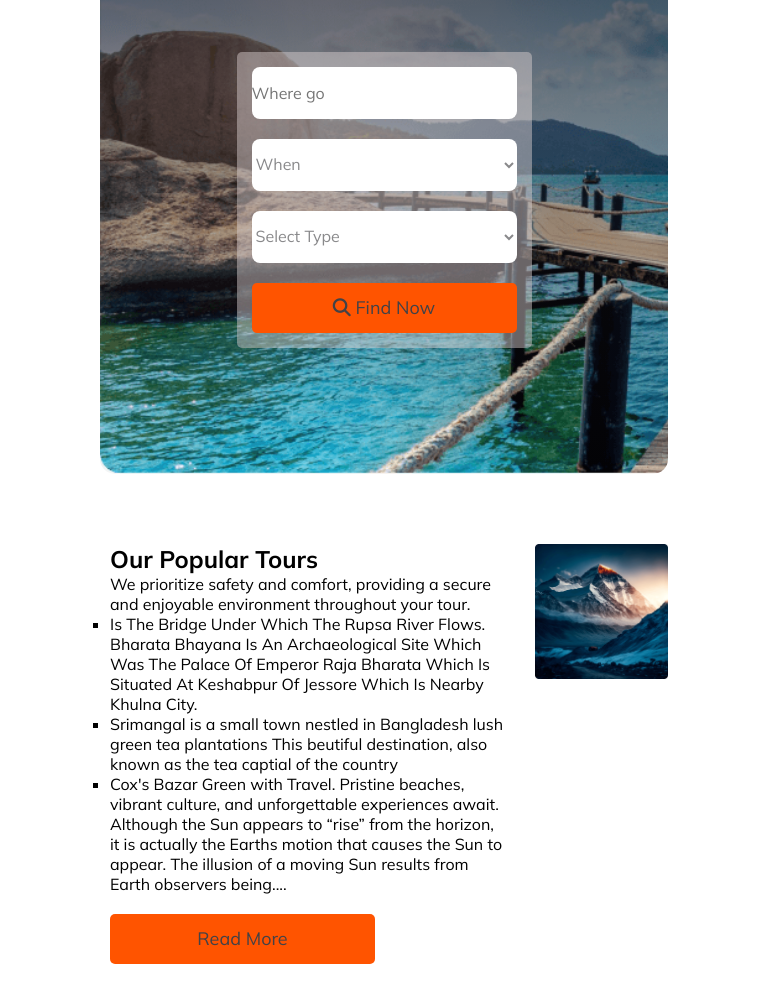
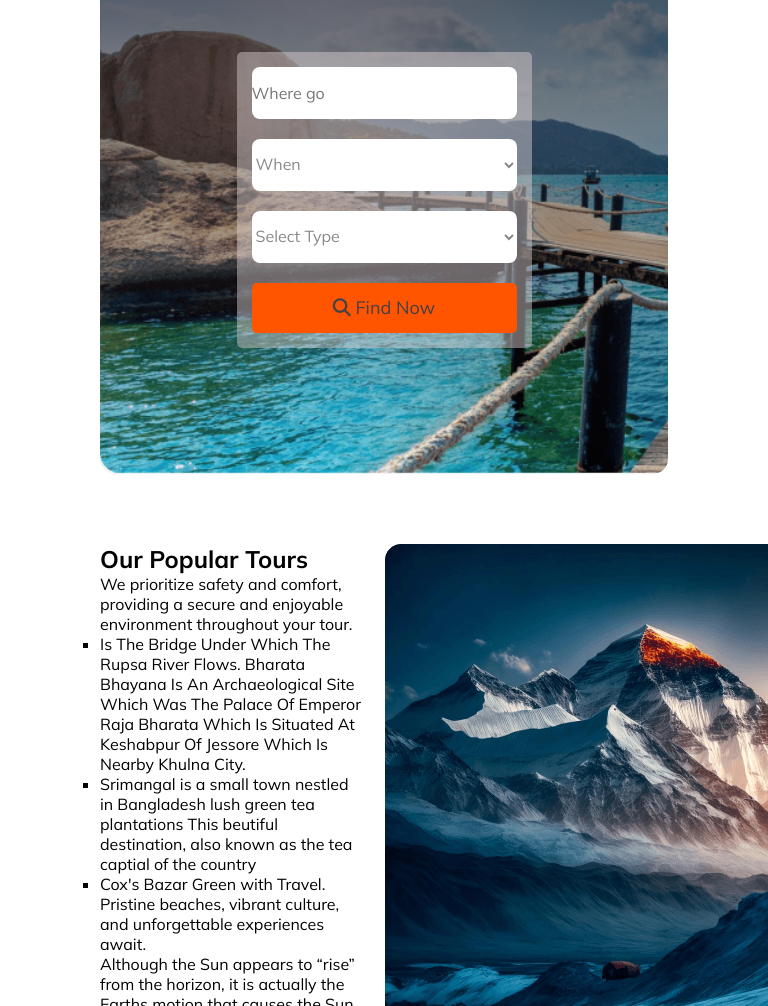
Before and after one commit to Azahar-Uddin-Akash/B-9-A-2, a plain HTML site: page index.html in a window 768 px wide. Shown: the part 294-1300 px from the top of the page. Drawn offline with Linux system fonts and the light colour scheme.

Commit message:
css update

```diff
--- a/style/index.css
+++ b/style/index.css
@@ -753,37 +753,12 @@ footer{
     }
     .banner_area{
         margin-top: 40px;
+        background-position: bottom;
+        margin-right: 10px;
         margin-left: 10px;
-        margin-right: 10px;
         height: 600px;
-        background-position: bottom;
     }
     .pm_button{
         width: 265px;
     }
     /* Banner Section style end */
-
-    /* popular tours style start*/
-        .popularTours{
-            flex-direction: column;
-            gap: 40px;
-            margin-left: 10px;
-            margin-right: 10px;
-        }
-        .tours_text{
-            width: 100%;
-
-        }
-        .popularTours_img img{
-            width: 100%;
-            display: grid;
-
-        }
-        .ptours-text h1{
-            font-size: 35px;
-        }
-        .tours-text p{
-            font-size: 16px;
-        }
-        /*popular tours style end */
-}
```
